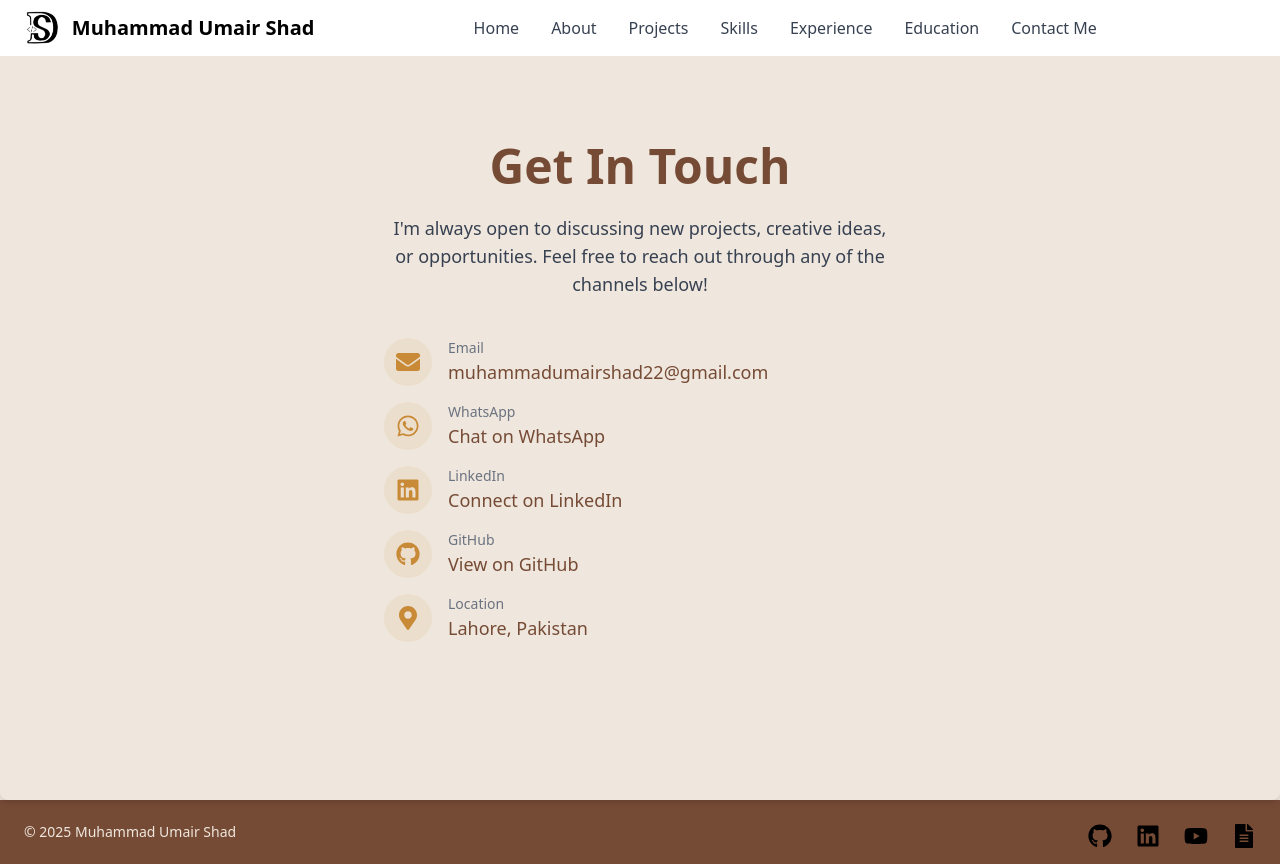
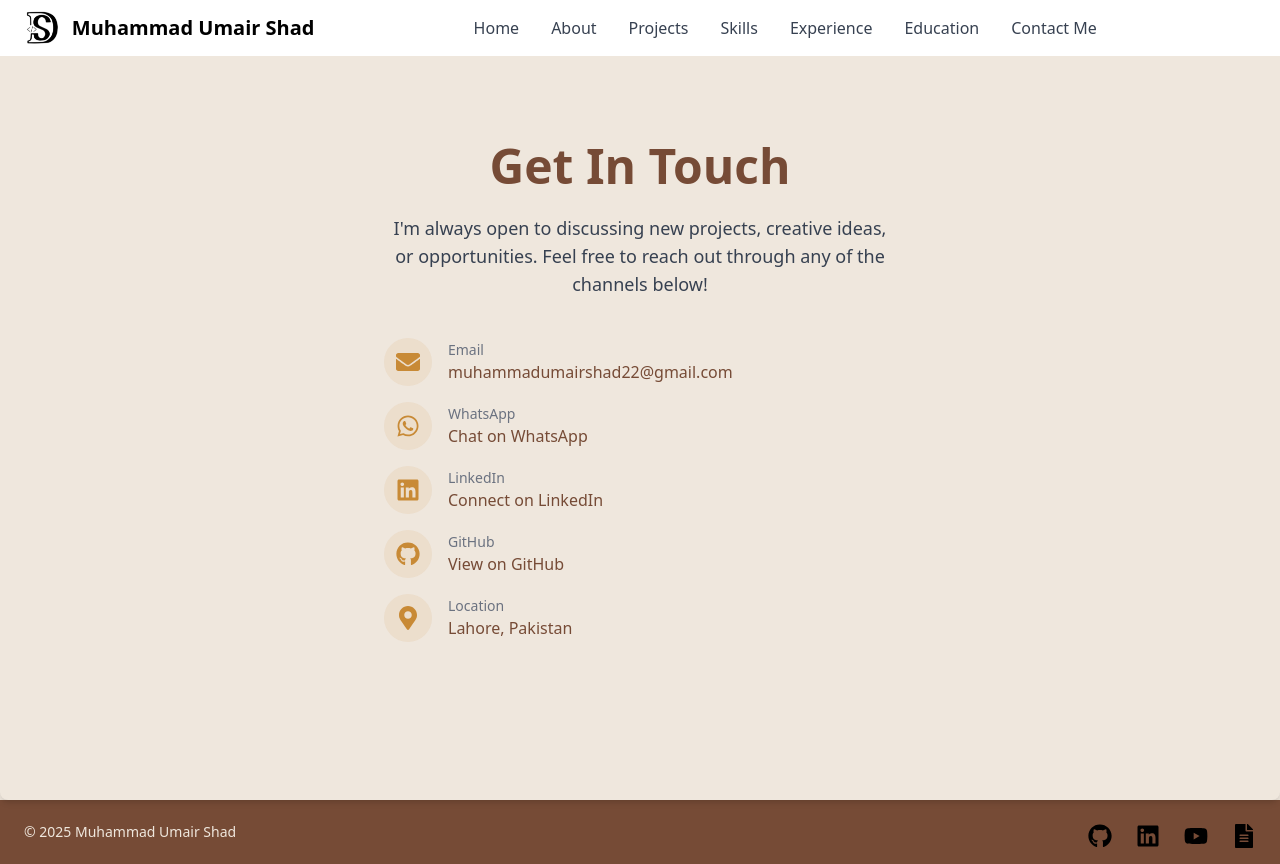
Before and after one commit to shad-developer/umair_portfolio, a React (Vite) app: page /contact in a window 1280 px wide. Built offline with nearby package versions, Linux system fonts and the light colour scheme.

Commit message:
ContactMe.jsx

```diff
--- a/src/components/ContactMe.jsx
+++ b/src/components/ContactMe.jsx
@@ -34,7 +34,7 @@ const ContactItem = ({ Icon, label, value, href }) => (
         href={href}
         target="_blank"
         rel="noopener noreferrer"
-        className="text-lg text-darkDesert font-medium hover:text-goldDesert hover:underline underline-offset-2 transition-colors duration-300"
+        className="text-md text-darkDesert font-medium hover:text-goldDesert hover:underline underline-offset-2 transition-colors duration-300"
       >
         {value}
       </a>
```
